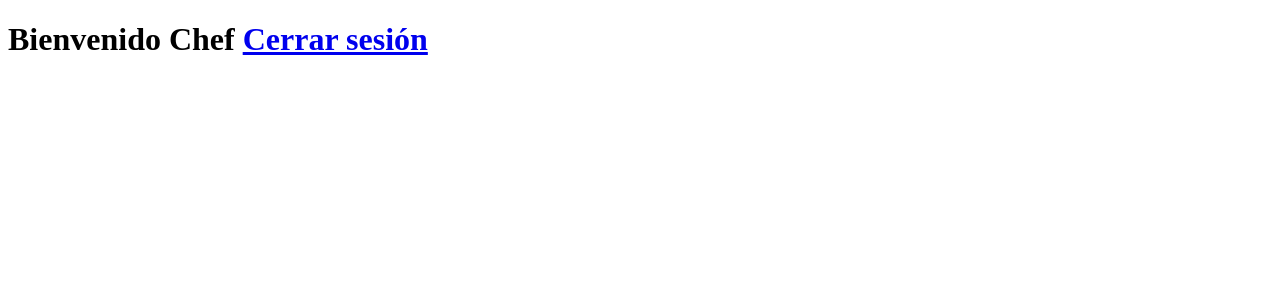
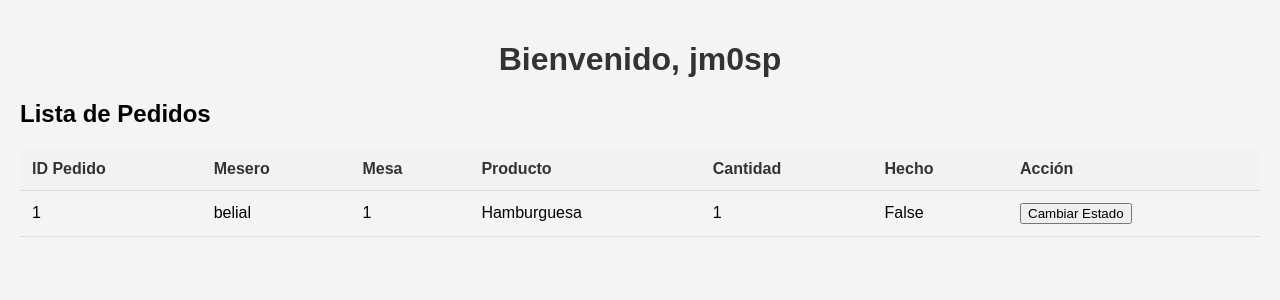
Before and after one commit to Juandoqg/Restaurante, a Django app: page /chef/ in a window 1280 px wide. Shown: the top 300 px of the page. Run offline with Django 5.2, Linux system fonts and the light colour scheme; a user stored in the database is signed in; data comes from the database, SQL or seed files in the repository; both versions use the stored data as it was after the commit.

Commit message:
Vista del chef aniadida mas funcionalidad, obtiene datos de la base tabla pedidos y permite cambiar el estado del producto

```diff
--- /dev/null
+++ b/myapp/static/css/chef.css
@@ -0,0 +1,89 @@
+body {
+    font-family: Arial, sans-serif;
+    margin: 0;
+    padding: 20px;
+    background-color: #f4f4f4;
+}
+
+.container {
+    max-width: 800px;
+    margin: 0 auto;
+}
+
+h1 {
+    text-align: center;
+    color: #333;
+}
+
+table {
+    width: 100%;
+    border-collapse: collapse;
+    margin-top: 20px;
+}
+
+th, td {
+    padding: 12px;
+    text-align: left;
+    border-bottom: 1px solid #ddd;
+}
+
+th {
+    background-color: #f2f2f2;
+    color: #333;
+}
+
+tr:hover {
+    background-color: #f9f9f9;
+}
+
+.button {
+    display: inline-block;
+    padding: 10px 20px;
+    background-color: #4CAF50;
+    color: white;
+    text-align: center;
+    text-decoration: none;
+    border: none;
+    border-radius: 5px;
+    cursor: pointer;
+    transition: background-color 0.3s;
+}
+
+.button:hover {
+    background-color: #45a049;
+}
+
+/* Estilos para hacer la tabla responsive en dispositivos móviles */
+@media screen and (max-width: 600px) {
+    table {
+        border: 0;
+    }
+
+    table thead {
+        display: none;
+    }
+
+    table tr {
+        border-bottom: 3px solid #ddd;
+        display: block;
+        margin-bottom: 10px;
+    }
+
+    table td {
+        border-bottom: none;
+        display: block;
+        text-align: right;
+    }
+
+    table td:last-child {
+        border-bottom: 3px solid #ddd;
+    }
+
+    table td:before {
+        content: attr(data-label);
+        font-weight: bold;
+        text-transform: uppercase;
+        margin-bottom: 5px;
+        display: block;
+    }
+}
--- a/myapp/templates/chef.html
+++ b/myapp/templates/chef.html
@@ -1,15 +1,46 @@
+{% load static %}
 <!DOCTYPE html>
-<html lang="en">
+<html lang="es">
 <head>
     <meta charset="UTF-8">
     <meta name="viewport" content="width=device-width, initial-scale=1.0">
-    <title>Chef</title>
+    <title>Lista de Pedidos</title>
+    <link rel="stylesheet" type="text/css" href="{% static 'css/chef.css' %}" />
+
 </head>
 <body>
-    <h1>
-        Bienvenido {{user.first_name}}
-        Chef
-        <a href="{% url 'signout' %}">Cerrar sesión</a>
-    </h1>
+    <h1>Bienvenido, {{ usuario.username }}</h1>
+    <h2>Lista de Pedidos</h2>
+    <table>
+        <thead>
+            <tr>
+                <th>ID Pedido</th>
+                <th>Mesero</th>
+                <th>Mesa</th>
+                <th>Producto</th>
+                <th>Cantidad</th>
+                <th>Hecho</th>
+                <th>Acción</th>
+            </tr>
+        </thead>
+        <tbody>
+            {% for pedido in pedidos %}
+            <tr>
+                <td>{{ pedido.idPedido }}</td>
+                <td>{{ pedido.idMesero.username }}</td>
+                <td>{{ pedido.mesa.numero }}</td>
+                <td>{{ pedido.idProducto.nombre }}</td>
+                <td>{{ pedido.cantidad }}</td>
+                <td>{{ pedido.hecho }}</td>
+                <td>
+                    <form method="POST" action="{% url 'cambiar_estado_pedido' pedido.idPedido %}">
+                        {% csrf_token %}
+                        <button type="submit">Cambiar Estado</button>
+                    </form>
+                </td>
+            </tr>
+            {% endfor %}
+        </tbody>
+    </table>
 </body>
 </html>
--- a/myapp/urls.py
+++ b/myapp/urls.py
@@ -17,5 +17,6 @@ urlpatterns = [
      path('createProduct/', views.createProduct, name='createProduct'),
      path('verMesas/tomarPedido/', views.tomarPedido, name='tomarPedido'),
      path('verMesas/verPedido/', views.verPedido, name='verPedido'),
-     path('showProduct/', views.showProduct, name='showProduct')
+     path('showProduct/', views.showProduct, name='showProduct'),
+     path('cambiar_estado_pedido/<int:pedido_id>/', views.cambiar_estado_pedido, name='cambiar_estado_pedido')
 ]
--- a/myapp/views.py
+++ b/myapp/views.py
@@ -77,10 +77,12 @@ def verMesas(request):
     users = User.objects.get(id=user_id)
     return render(request,'verMesas.html',{'users':users})
 
+
 def chef(request):
     user_id = request.user.id
-    users = User.objects.get(id=user_id)
-    return render(request,'chef.html',{'users':users})
+    usuario = User.objects.get(id=user_id)
+    pedidos = Pedido.objects.all()  # Obtén todos los pedidos
+    return render(request, 'chef.html', {'usuario': usuario, 'pedidos': pedidos})
 
 def showUsers(request):
     users = User.objects.all()
@@ -181,6 +183,13 @@ def savePedido(request):
          print(id_mesa)
     return redirect('verMesas')
 
+def cambiar_estado_pedido(request, pedido_id):
+    pedido = Pedido.objects.get(idPedido=pedido_id)
+    # Cambiar el estado del pedido
+    pedido.hecho = not pedido.hecho  # Cambia el estado a lo contrario del actual
+    pedido.save()
+    return redirect('chef')  # Redirige a la lista de pedidos (asegúrate de tener una URL con nombre 'lista_pedidos')
+
 @login_required
 def signout(request):
     logout(request)
```
Also changed, not shown: db.sqlite3.
